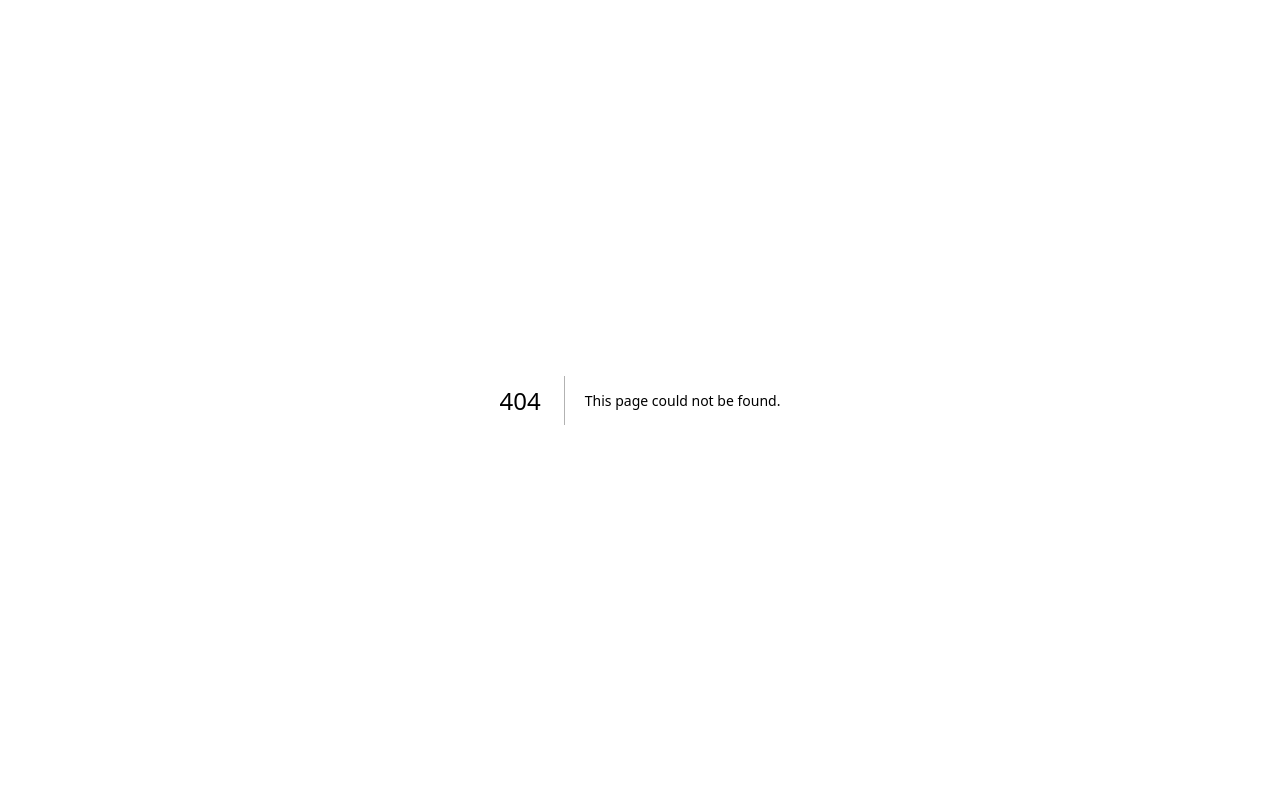
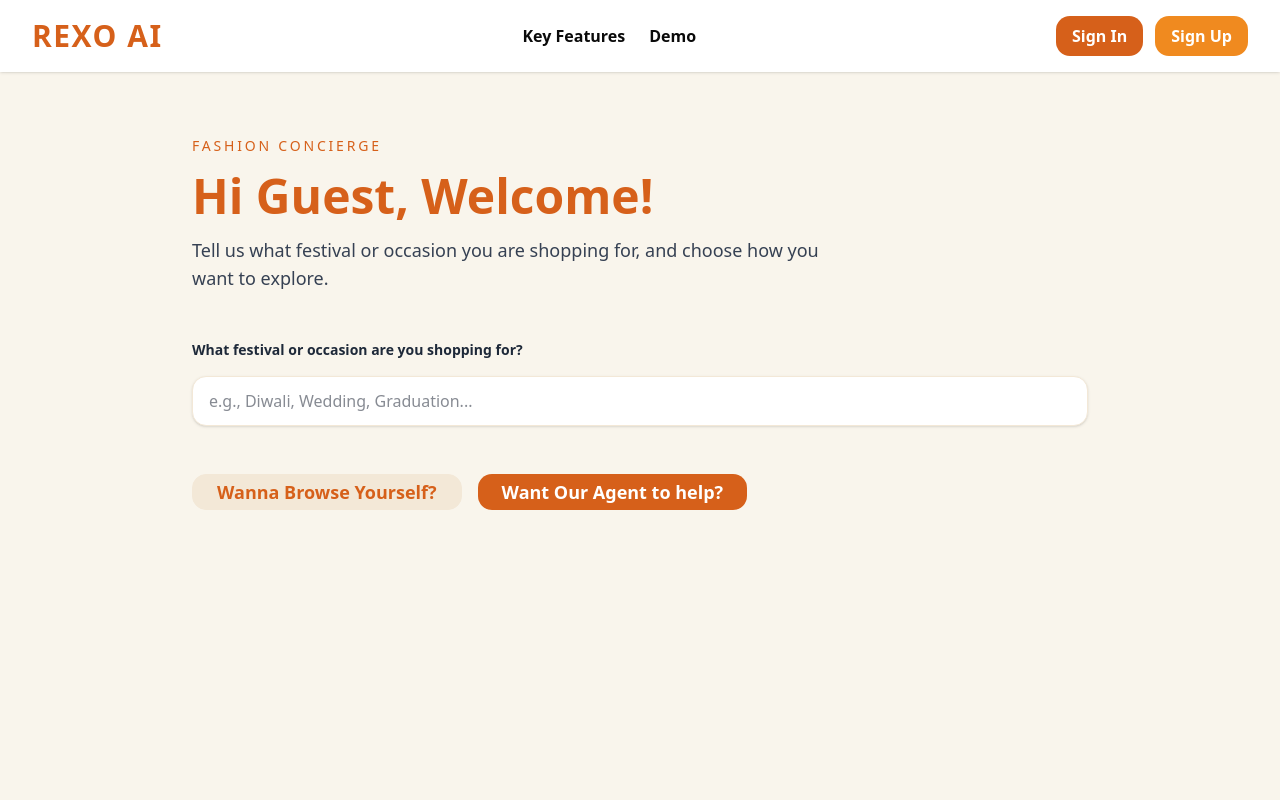
Before and after one commit to SinghSwati2005/Rexo, a Next.js app: page /demo in a window 1280 px wide. Before the commit this address had no page. Shown: the top 800 px of the page. Built offline with nearby package versions, Linux system fonts and the light colour scheme; no server answers.

Commit message:
add: Welcome Page

```diff
--- /dev/null
+++ b/app/demo/page.jsx
@@ -0,0 +1,13 @@
+import Footer from "@/components/Footer";
+import Navbar from "@/components/Navbar";
+import WelcomePage from "@/components/WelcomePage";
+
+export default function DemoPage() {
+  return (
+    <>
+      <Navbar />
+      <WelcomePage />
+      <Footer />
+    </>
+  );
+}
--- a/components/LandingPage.jsx
+++ b/components/LandingPage.jsx
@@ -49,9 +49,6 @@ export default function LandingPage() {
             fashion brain.
           </p>
           <div className="flex gap-4 mt-4">
-            <Button className="bg-[#d6601a] px-6 py-3 rounded-xl text-lg font-semibold hover:bg-[#c25315]">
-              Launch Agent
-            </Button>
             <Button
               asChild
               variant="outline"
@@ -59,8 +56,11 @@ export default function LandingPage() {
             >
               <a href="#features">Learn More</a>
             </Button>
-            <Button className="bg-[#f08a1f] px-6 py-3 rounded-xl text-lg font-semibold text-white hover:bg-[#e07e17]">
-              Try Now!
+            <Button
+              asChild
+              className="bg-[#f08a1f] px-6 py-3 rounded-xl text-lg font-semibold text-white hover:bg-[#e07e17]"
+            >
+              <Link href="/demo">Try Now!</Link>
             </Button>
           </div>
         </div>
@@ -126,8 +126,6 @@ export default function LandingPage() {
           alt="Traditional fashion ensemble curated by AI"
         />
       </section>
-
-
     </div>
   );
 }
--- /dev/null
+++ b/components/WelcomePage.jsx
@@ -0,0 +1,48 @@
+"use client";
+
+import { Button } from "@/components/ui/button";
+import { useUser } from "@clerk/nextjs";
+
+export default function WelcomePage() {
+  const { user } = useUser();
+  const name = user?.firstName || user?.fullName || "Guest";
+
+  return (
+    <div className="min-h-screen bg-[#f9f5ec] text-gray-900 px-8 lg:px-16 py-16">
+      <div className="max-w-4xl mx-auto space-y-12">
+        <div className="space-y-4">
+          <p className="text-sm uppercase tracking-[0.2em] text-[#d6601a]">
+            Fashion Concierge
+          </p>
+          <h1 className="text-5xl font-bold text-[#d6601a]">
+            Hi {name}, Welcome!
+          </h1>
+          <p className="text-lg text-gray-700 max-w-2xl">
+            Tell us what festival or occasion you are shopping for, and choose how you
+            want to explore.
+          </p>
+        </div>
+
+        <div className="space-y-4">
+          <label className="block text-sm font-semibold text-gray-800">
+            What festival or occasion are you shopping for?
+          </label>
+          <input
+            type="text"
+            placeholder="e.g., Diwali, Wedding, Graduation..."
+            className="w-full rounded-xl border border-[#f3e8d7] bg-white px-4 py-3 text-base shadow-sm focus:border-[#d6601a] focus:ring-2 focus:ring-[#d6601a]/20 outline-none"
+          />
+        </div>
+
+        <div className="flex flex-col sm:flex-row gap-4">
+          <Button className="px-6 py-3 rounded-xl text-lg font-semibold bg-[#f3e8d7] text-[#d6601a] border border-[#f3e8d7] hover:bg-[#f0dcc3]">
+            Wanna Browse Yourself?
+          </Button>
+          <Button className="px-6 py-3 rounded-xl text-lg font-semibold bg-[#d6601a] text-white hover:bg-[#c25315]">
+            Want Our Agent to help?
+          </Button>
+        </div>
+      </div>
+    </div>
+  );
+}
```
Also changed, not shown: public/bg.jpeg (added).
